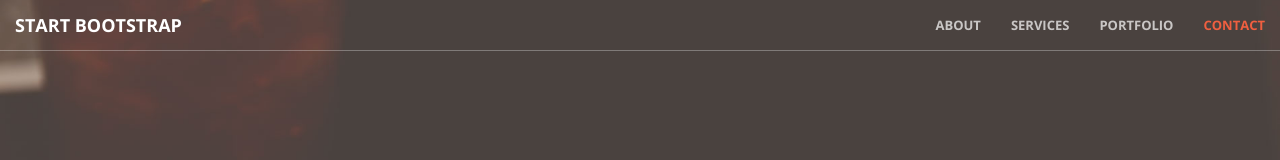
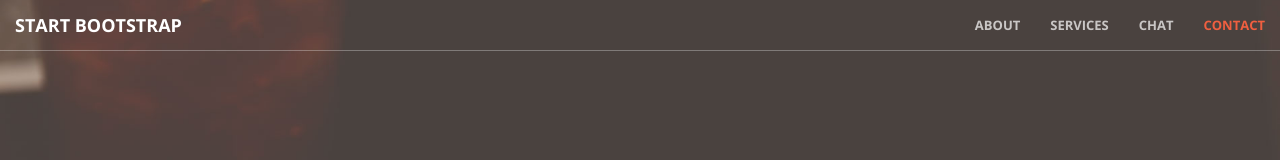
Before and after one commit to efcexperienceforchores/efcexperienceforchores.github.io, a website: page index.html in a window 1280 px wide. Shown: the top 160 px of the page. Drawn offline with nearby package versions, Linux system fonts and the light colour scheme.

Commit message:
Update index.html

```diff
--- a/index.html
+++ b/index.html
@@ -70,7 +70,7 @@ s0.parentNode.insertBefore(s1,s0);
                         <a class="page-scroll" href="#services">Services</a>
                     </li>
                     <li>
-                        <a class="page-scroll" href="#portfolio">Portfolio</a>
+                        <a class="page-scroll" href="#chat">Chat</a>
                     </li>
                     <li>
                         <a class="page-scroll" href="#contact">Contact</a>
```
